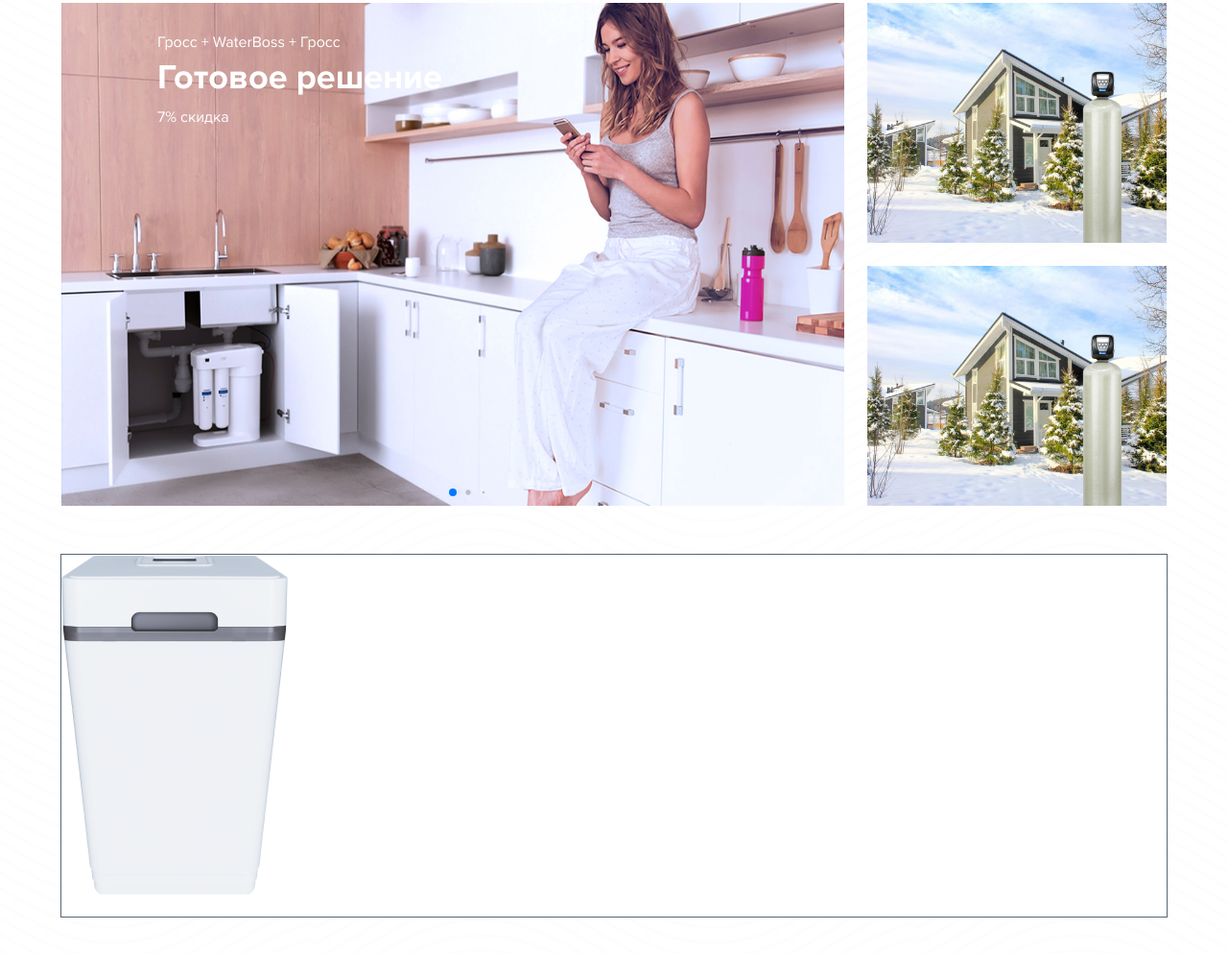
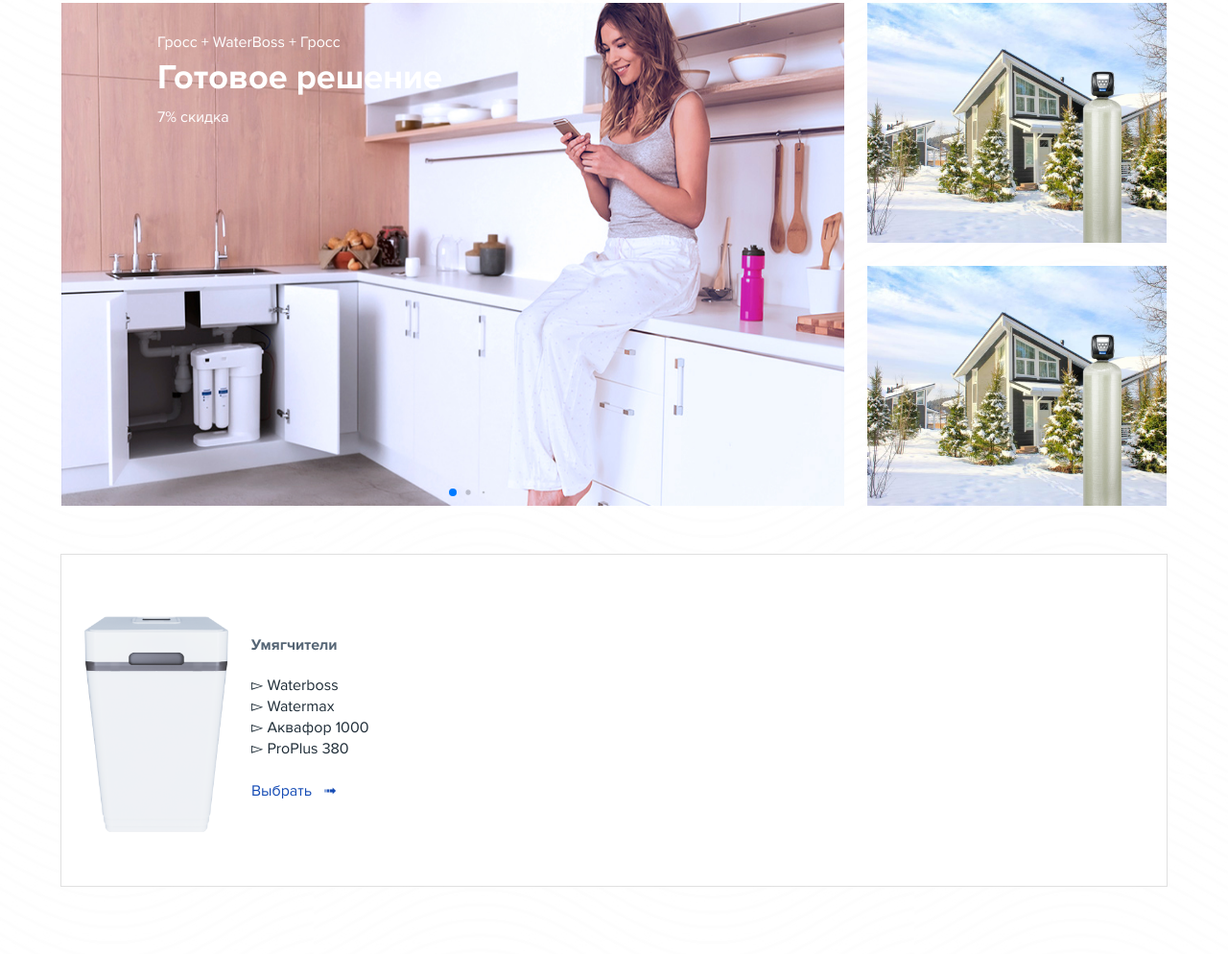
Before and after one commit to Pelmenya/aquaphor-frontend, a website built with webpack: page src/index.html in a window 1280 px wide. Shown: the part 238-1232 px from the top of the page at 96% size. Built offline with nearby package versions, Linux system fonts and the light colour scheme.

Commit message:
элемент категория

```diff
--- a/src/blocks/header/__menu-col-link/header__menu-col-link.css
+++ b/src/blocks/header/__menu-col-link/header__menu-col-link.css
@@ -9,7 +9,6 @@
   margin-top: 0px;
 }
 
-
 .header__menu-col-link:hover {
   color: #164cb5;
 }
--- a/src/blocks/main/main.css
+++ b/src/blocks/main/main.css
@@ -1,7 +1,7 @@
 .main {
   height: 1152px;
   width: inherit;
-  border-top: 1px solid #556575;
+  border-top: 1px solid #e0e0e0;
   padding-top: 100px;
   padding-bottom: 100px;
   max-width: initial;
--- a/src/blocks/top-goods/__category-info/top-goods__category-info.css
+++ b/src/blocks/top-goods/__category-info/top-goods__category-info.css
@@ -1,3 +1,4 @@
 .top-goods__category-info {
-
+  display: flex;
+  flex-direction: column;
 }
--- a/src/blocks/top-goods/__category-link/top-goods__category-link.css
+++ b/src/blocks/top-goods/__category-link/top-goods__category-link.css
@@ -1,3 +1,14 @@
 .top-goods__category-link {
+  text-decoration: none;
+  color: #1d2b36;
+  line-height: 22px;
+  }
+
+.top-goods__category-link::before {
+  content: '\25BB\00a0 ';
+}
+
+.top-goods__category-link:hover {
+  color: #164cb5;
 
 }
--- a/src/blocks/top-goods/__category-links/top-goods__category-links.css
+++ b/src/blocks/top-goods/__category-links/top-goods__category-links.css
@@ -1,3 +1,4 @@
 .top-goods__category-links {
-
+  display: flex;
+  flex-direction: column;
 }
--- a/src/blocks/top-goods/__category-pic/top-goods__category-pic.css
+++ b/src/blocks/top-goods/__category-pic/top-goods__category-pic.css
@@ -1,3 +1,8 @@
 .top-goods__category-pic {
-
+    width: 150px;
+    background-position: center;
+    box-sizing: border-box;
+    background-size: cover;
+    background-repeat: no-repeat;
+    margin-right: 24px;
 }
--- /dev/null
+++ b/src/blocks/top-goods/__category-select/top-goods__category-select.css
@@ -0,0 +1,9 @@
+.top-goods__category-select {
+  color: #164cb5;
+  text-decoration: none;
+  margin-top: 24px;
+}
+
+.top-goods__category-select::after {
+  content: '\00a0\00a0\00a0\279F';
+}
--- a/src/blocks/top-goods/__category-title/top-goods__category-title.css
+++ b/src/blocks/top-goods/__category-title/top-goods__category-title.css
@@ -1,3 +1,6 @@
 .top-goods__category-title {
+  color: #1d2b36;
+  margin-bottom: 24px;
+
 
 }
--- a/src/blocks/top-goods/__category/top-goods__category.css
+++ b/src/blocks/top-goods/__category/top-goods__category.css
@@ -1,3 +1,4 @@
 .top-goods__category {
-
+ width: 320px;
+ display: flex;
 }
--- a/src/blocks/top-goods/__wrap/top-goods__wrap.css
+++ b/src/blocks/top-goods/__wrap/top-goods__wrap.css
@@ -1,3 +1,6 @@
 .top-goods__wrap {
-
+   padding-left: 24px;
+   padding-top:64px;
+   padding-bottom: 56px;
+   padding-right: 24px;
 }
--- a/src/blocks/top-goods/top-goods.css
+++ b/src/blocks/top-goods/top-goods.css
@@ -6,6 +6,8 @@
 @import url(./__category-link/top-goods__category-link.css);
 @import url(./__category-links/top-goods__category-links.css);
 @import url(./__category-pic/top-goods__category-pic.css);
+@import url(./__category-select/top-goods__category-select.css);
+
 
 .top-goods {
   display: flex;
@@ -14,5 +16,5 @@
   width: 100%;
   background-color: #fff;
   color: #556575;
-  border: 1px solid #556575;
+  border: 1px solid #e0e0e0;
 }
--- a/src/index.html
+++ b/src/index.html
@@ -206,13 +206,14 @@
           <div class="top-goods__category">
             <img class="top-goods__category-pic" src="<%=require('./images/umyagchitel.png')%>" alt="Умягчители">
             <div class="top-goods__category-info">
-              <h3 class="top-goods__category-title"></h3>
+              <h4 class="top-goods__category-title">Умягчители</h4>
               <div class="top-goods__category-links">
-                <a class="top-goods__category-link" href="#"></a>
-                <a class="top-goods__category-link" href="#"></a>
-                <a class="top-goods__category-link" href="#"></a>
-                <a class="top-goods__category-link" href="#"></a>
+                <a class="top-goods__category-link" href="#">Waterboss</a>
+                <a class="top-goods__category-link" href="#">Watermax</a>
+                <a class="top-goods__category-link" href="#">Аквафор 1000</a>
+                <a class="top-goods__category-link" href="#">ProPlus 380</a>
               </div>
+              <a class="top-goods__category-select" href="#">Выбрать</a>
             </div>
           </div>
         </div>
```
